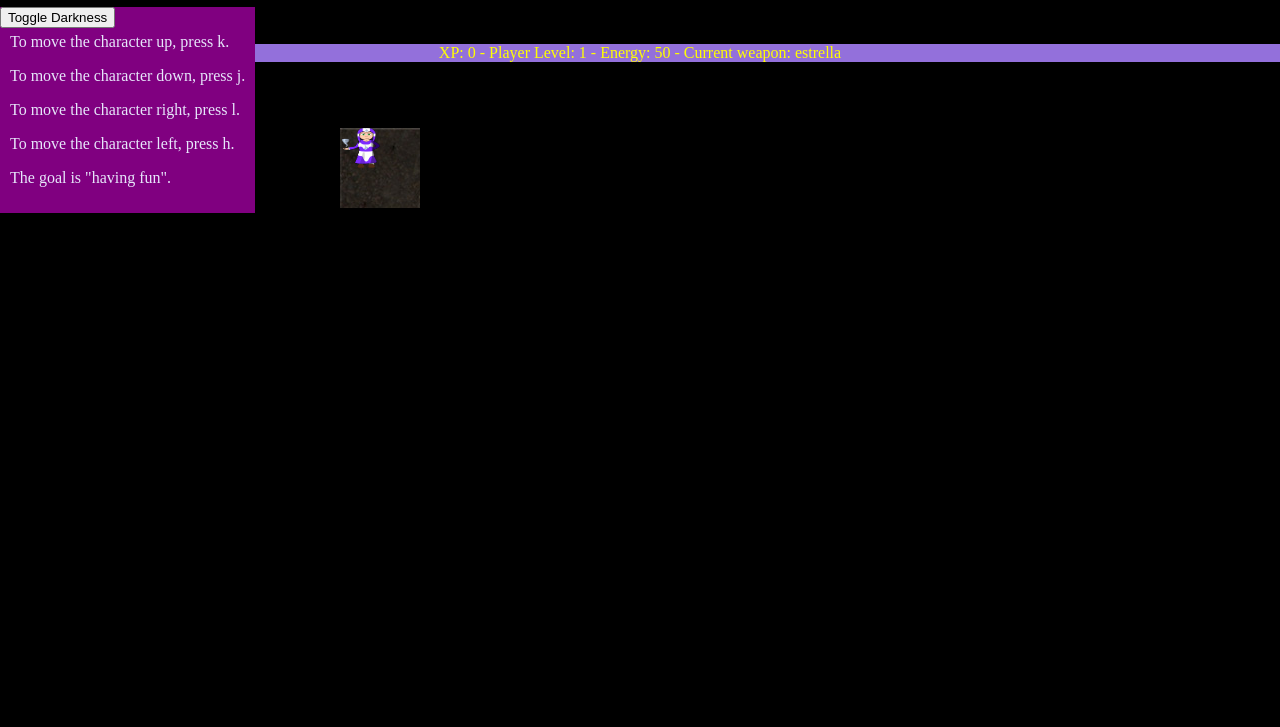
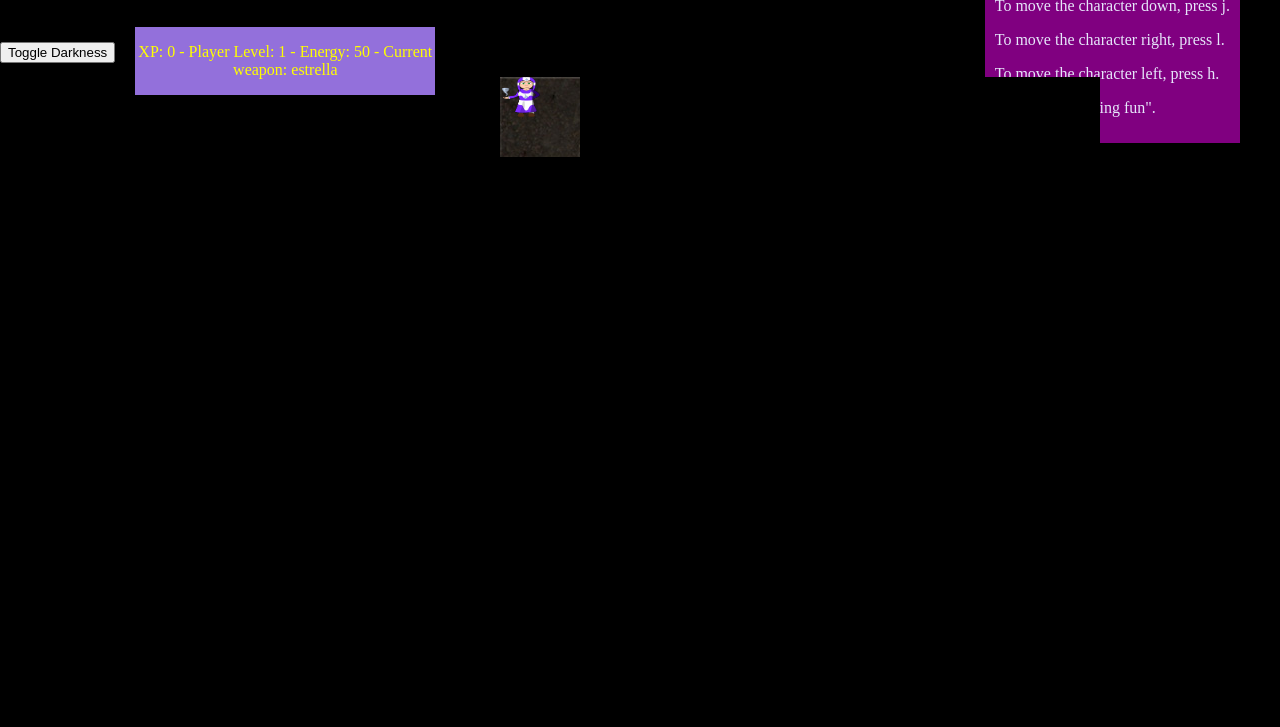
Before and after one commit to zdflower/roguelikeDungeonsCrawlerGame, a React app: page / in a window 1280 px wide. Shown: the part 73-800 px from the top of the page. Built offline with nearby package versions, Linux system fonts and the light colour scheme.

Commit message:
Change styles

```diff
--- a/public/style.css
+++ b/public/style.css
@@ -8,13 +8,15 @@
       button.toggleDark {
         position: relative;
         margin: auto;
+        z-index: 2;
       }
 
       .map {
         margin: auto;
         background-image: url(assets/tile.png);
-        position: relative;
-        top: 50px;
+        position: absolute;
+        left: 500px;
+        top: 150px;
         z-index: 0;
       }
 
@@ -45,10 +47,12 @@
         padding-top: 20px;
         margin: auto;
         top: 50px;
+        left: 200px;
         width: 200px;
         height: 100px;
         position: relative;
         z-index: 1;
+        display: inline-grid;
       }
 
       .instructions {
@@ -57,19 +61,25 @@
         color: lavender;
         display: inline;
         position: absolute;
+        right: 40px;
+        top: 10px;
       }
 
       #score {
         color: yellow;
         background-color: mediumpurple;
         text-align: center;
-      }
-/*
-      #juego {
-        display: flex;
+        left: 20px;
+        top: 100px;
+        width: 300px;
+        margin: 20px;
+        display:inline-grid;
       }
 
-      .map, .wall, #score, .instructions {
-        flex: 1;
+      #score > img {
+        width: 100px;
       }
-*/
+
+      #score > div > img {
+        width: 100px;
+      }
```
